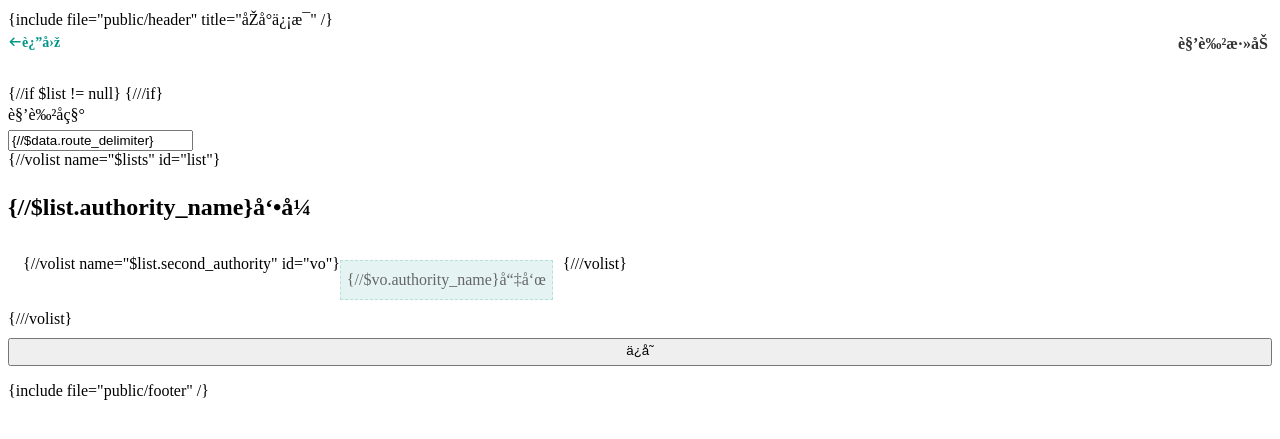
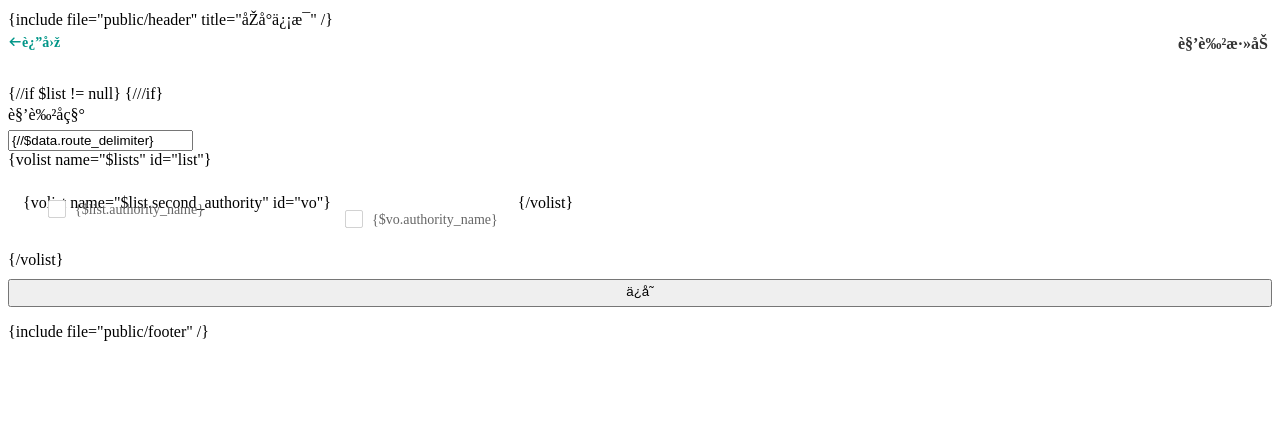
Before and after one commit to liugai6419/mall, a PHP site: page /DbName/application/admin/view/role_manage/found.html in a window 1280 px wide. Shown: the top 439 px of the page. Run offline with PHP 8.4, Linux system fonts and the light colour scheme.

Commit message:
提交新建角色

```diff
--- a/application/admin/view/role_manage/found.html
+++ b/application/admin/view/role_manage/found.html
@@ -23,26 +23,33 @@
 				</div>
 			</div>
 
-			<div class="layui-collapse" lay-accordion>
-				{//volist name="$lists" id="list"}
+			<div class="layui-collapse">
+				{volist name="$lists" id="list"}
 				<div class="layui-colla-item">
-					<h2 class="layui-colla-title">{//$list.authority_name}呕吼</h2>
+					<h2 class="layui-colla-title"></h2>
+					<span class="first-authority">
+						<input id="id{$list.id}" type="checkbox" name="name{$list.id}" value="{$list.id}" lay-ignore>
+						<label for="id{$list.id}">{$list.authority_name}</label>
+					</span>
+					<!-- <input type="checkbox" name="" title="{//$list.authority_name}" lay-skin="primary" checked> -->
+
 					<div class="layui-colla-content layui-show">
 						<div class="second-centent">
-							{//volist name="$list.second_authority" id="vo"}
-							<span class="second-authority green {//$vo.is_show == 1 ? 'green' : 'yellow'}">
-								{//$vo.authority_name}哇呜
+							{volist name="$list.second_authority" id="vo"}
+							<span class="second-authority {$vo.is_show == 1 ? 'green' : 'yellow'}">
+								<input id="id{$vo.id}" type="checkbox" name="name{$vo.id}" value="{$vo.id}" lay-ignore>
+								<label for="id{$vo.id}">{$vo.authority_name}</label>
 							</span>
-							{///volist}
+							{/volist}
 						</div>
 					</div>
 				</div>
-				{///volist}
+				{/volist}
 			</div>
 
 			<div class="layui-form-item">
 				<div class="layui-input-block">
-					<button class="layui-btn" lay-submit lay-filter="foundAuthority">保存</button>
+					<button class="layui-btn" lay-submit lay-filter="foundRole">保存</button>
 				</div>
 			</div>
 		</form>
--- a/config/database.php
+++ b/config/database.php
@@ -19,7 +19,7 @@
     // 用户名
     'username'        => 'root',
     // 密码
-    'password'        => 'root',
+    'password'        => 'root123',
     // 端口
     'hostport'        => '',
     // 连接dsn
--- a/public/static/admin/css/authority_control/role_manage.css
+++ b/public/static/admin/css/authority_control/role_manage.css
@@ -49,6 +49,24 @@
 	margin-top: 10px;
 }
 
+/*一级权限*/
+.layui-colla-item{
+	position: relative;
+}
+
+.first-authority{
+	position: absolute;
+	top: 10px;
+	left: 36px;
+}
+
+.first-authority label{
+	font-size: 14px;
+	color: #666;
+	margin-left: 4px;
+	cursor: pointer;
+}
+
 /*二级权限*/
 .layui-colla-content{
 	padding: 5px 15px;
@@ -62,11 +80,17 @@
 
 .second-authority{
 	color: #666;
-	padding: 10px 6px;
+	padding: 10px 10px;
 	cursor: pointer;
 	font-size: 16px;
 	margin: 5px 10px 5px 0;
+}
 
+.second-authority label{
+	font-size: 14px;
+	color: #666;
+	margin-left: 4px;
+	cursor: pointer;
 }
 
 .green{
@@ -78,3 +102,50 @@
 	background: rgba(255,184,0,0.1);
 	border: 1px dashed rgba(255,184,0,0.2);
 }
+
+input[type="checkbox"]{
+	width:16px;
+	height:16px;
+	display: inline-block;
+	text-align: center;
+	vertical-align: middle;
+	position: relative;
+}
+input[type="checkbox"]::before{
+	content: "";
+	position: absolute;
+	top: -2px;
+	left: 0;
+	background: #fff;
+	width: 100%;
+	height: 100%;
+	border: 1px solid #d2d2d2;
+	border-radius: 2px;
+}
+
+input[type="checkbox"]:hover::before{
+	background-color: #fff;
+	position: absolute;
+	top: -2px;
+	left: 0;
+	width:100%;
+	border: 1px solid #5FB878;
+	color:#5FB878;
+	font-size: 20px;
+	font-weight: bold;
+	border-radius: 2px;
+}
+
+input[type="checkbox"]:checked::before{
+	content: "\2713";
+	background-color: #5FB878;
+	position: absolute;
+	top: -2px;
+	left: 0;
+	width:100%;
+	border: 1px solid #5FB878;
+	color:white;
+	font-size: 12px;
+	font-weight: bold;
+	border-radius: 2px;
+}
--- a/public/static/admin/js/authority_control/found_role.js
+++ b/public/static/admin/js/authority_control/found_role.js
@@ -8,28 +8,72 @@
 			location.href="/admin/role_manage/index";
 		});
 
-		// form.on('submit(foundAuthority)', function(data){
+		// form.on('checkbox(firstAuthority)', function(data).function(){
+		// 	console.log(111);
+		// });
 
-		// 	var field = data.field;
-		// 	// console.log(field);
+		// 全选
+		// $('.layui-colla-item > .layui-form-checkbox').click(function(){
 
-		// 	$.post("/admin/authority_allocation/addFoundAuthority",field,function(res){
-		// 		// console.log(res);
-		// 		if(res.code === 1){
-		// 			layer.msg(res.msg);
 
-		// 			// 关闭弹窗
-		// 			setTimeout(function(){
-		// 				var index = parent.layer.getFrameIndex(window.name);
-		// 				parent.layer.close(index);
-		// 				parent.location.reload();
-		// 			},1000);
+		// 	var secondObj = $(this).next().find('.second-centent .layui-form-checkbox');
 
-		// 		}else{
-		// 			layer.msg(res.msg);
+		// 	if(!$(this).hasClass('layui-form-checked')){
+		// 		console.log('全选true');
+		// 		secondObj.removeClass('layui-form-checked');
+		// 	}else{
+		// 		console.log('全选false');
+		// 		secondObj.addClass('layui-form-checked');
+		// 	}
+
+		// });
+
+		// 单选
+		// $('.second-centent .layui-form-checkbox').click(function(){
+
+		// 	var secondObjNum = $(this).parent().parent().children().children('.layui-form-checkbox');
+
+		// 	for (var i = 0; i < secondObjNum.length; i++) {
+
+		// 		if($(secondObjNum[i]).hasClass('layui-form-checked')){
+		// 			console.log('单选');
+		// 			$(this).parents('.layui-colla-content').prev().addClass('layui-form-checked');
+		// 			break;
 		// 		}
-		// 	});
-		// 	return false;
+
+		// 		$(this).parents('.layui-colla-content').prev().removeClass('layui-form-checked');
+		// 	}
 		// });
+
+		// $('.layui-form-checkbox').click(function(){
+		// 	var obj = $(this).parent().next();
+		// 	if(!obj.hasClass("layui-show")){
+		// 		obj.removeClass("layui-show");
+		// 	}
+		// });
+
+		form.on('submit(foundRole)', function(data){
+
+			var field = data.field;
+			console.log(field);
+
+			// $.post("/admin/authority_allocation/addFoundAuthority",field,function(res){
+			// 	// console.log(res);
+			// 	if(res.code === 1){
+			// 		layer.msg(res.msg);
+
+			// 		// 关闭弹窗
+			// 		setTimeout(function(){
+			// 			var index = parent.layer.getFrameIndex(window.name);
+			// 			parent.layer.close(index);
+			// 			parent.location.reload();
+			// 		},1000);
+
+			// 	}else{
+			// 		layer.msg(res.msg);
+			// 	}
+			// });
+			return false;
+		});
 	});
 });
--- a/runtime/temp/ec9414fc8d5dd4cdb8bdd7592e7c420e.php
+++ b/runtime/temp/ec9414fc8d5dd4cdb8bdd7592e7c420e.php
@@ -1,4 +1,4 @@
-<?php /*a:3:{s:74:"D:\soft\phpstudy_pro\WWW\mall\tp51\application\admin\view\index\index.html";i:1599486030;s:76:"D:\soft\phpstudy_pro\WWW\mall\tp51\application\admin\view\public\header.html";i:1596722374;s:76:"D:\soft\phpstudy_pro\WWW\mall\tp51\application\admin\view\public\footer.html";i:1596723097;}*/ ?>
+<?php /*a:3:{s:74:"D:\soft\phpstudy_pro\WWW\mall\tp51\application\admin\view\index\index.html";i:1599570005;s:76:"D:\soft\phpstudy_pro\WWW\mall\tp51\application\admin\view\public\header.html";i:1596722374;s:76:"D:\soft\phpstudy_pro\WWW\mall\tp51\application\admin\view\public\footer.html";i:1596723097;}*/ ?>
 <!DOCTYPE html>
 <html lang="en">
 <head>
@@ -59,7 +59,7 @@
 					<a href="javascript:;">权限控制</a>
 					<dl class="layui-nav-child">
 						<dd><a href="javascript:;" data-url="/admin/manager_list/index" class="nav">管理员列表</a></dd>
-						<dd><a href="javascript:;" data-url="/admin/role_mange/index" class="nav">角色管理</a></dd>
+						<dd><a href="javascript:;" data-url="/admin/role_manage/index" class="nav">角色管理</a></dd>
 						<dd><a href="javascript:;" data-url="/admin/authority_allocation/index" class="nav">权限分配</a></dd>
 					</dl>
 				</li>
@@ -67,7 +67,7 @@
 		</div>
 		<div class="content">
 			<div class="second-content">
-				<iframe class="iframe" src="/admin/home/index" height="100%" width="100%"></iframe>
+				<iframe class="iframe" id="iframe" src="/admin/home/index" height="100%" width="100%"></iframe>
 			</div>
 		</div>
 	</div>
```
Also changed, not shown: application/admin/controller/RoleManage.php (+30 -0 lines), runtime/temp/0f79d6f926d0e0560f0a6b5dd1cfbdec.php (added, +82 -0 lines), runtime/temp/b19effcc3a624f966e7f243e03c23eda.php (added, +39 -0 lines), runtime/temp/fd3ec8f54e9b688dde9d5073f7dfd9e8.php (+12 -52 lines), 2 other files.
